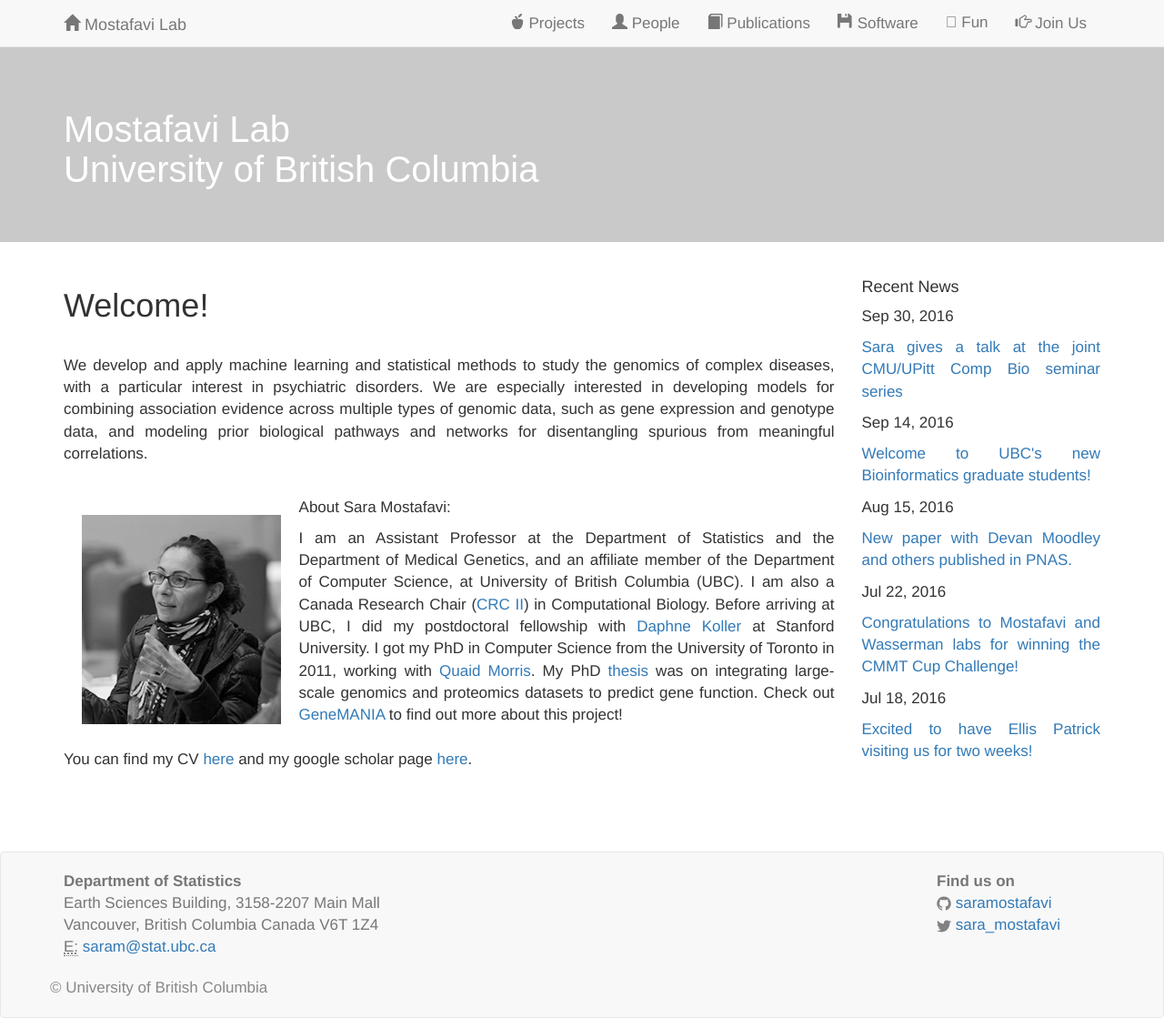
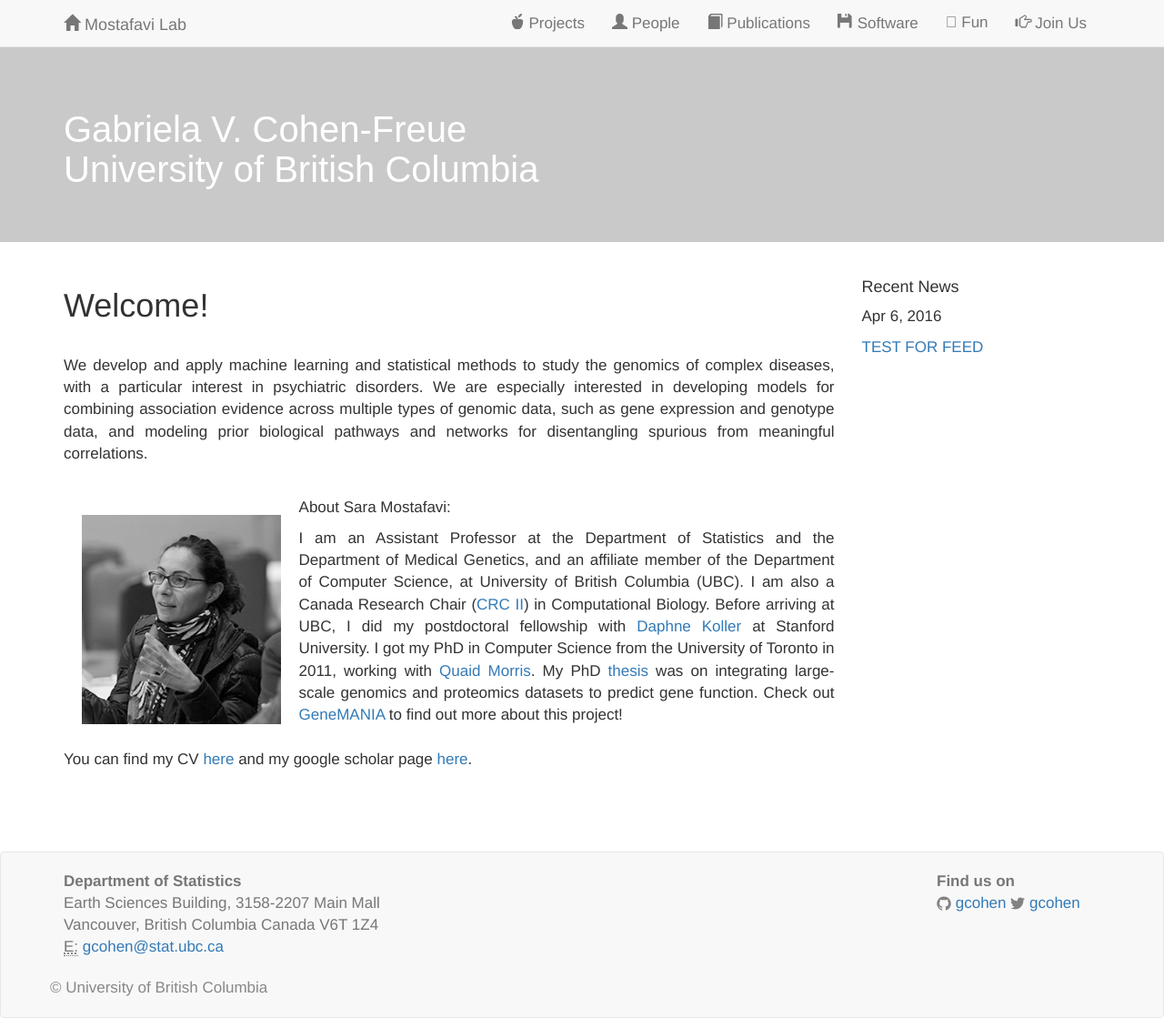
Before and after one commit to gcohenfr/gcohenfr.github.io, a Jekyll site: the page built from index.html, in a window 1280 px wide. Shown: the whole page at 91% size. Built offline with Jekyll 4.4.1, drawn with Linux system fonts in a browser that asks for light colours; nearby versions of some CDN libraries; a style sheet for code colours, icons or effects is not loaded.

Commit message:
made some initial changes

```diff
--- a/_config.yml
+++ b/_config.yml
@@ -7,15 +7,15 @@
 
 # Site settings
 title: Assistant Professor
-email: saram@stat.ubc.ca
+email: gcohen@stat.ubc.ca
 description: > # this means to ignore newlines until "baseurl:"
   Write an awesome description for your new site here. You can edit this
   line in _config.yml. It will appear in your document head meta (for
   Google search results) and in your feed.xml site description.
 # baseurl: "" # the subpath of your site, e.g. /blog
 # url: "http://cubranic.github.io" # the base hostname & protocol for your site
-twitter_username: sara_mostafavi
-github_username:  saramostafavi
+twitter_username: gcohen
+github_username:  gcohen
 
 # Build settings
 markdown: kramdown
--- a/_includes/footer.html
+++ b/_includes/footer.html
@@ -9,7 +9,7 @@
                         <strong>Department of Statistics</strong><br>
                         Earth Sciences Building, 3158-2207 Main Mall<br>
                         Vancouver, British Columbia Canada V6T 1Z4 <br>
-                        <abbr title="Email">E:</abbr> <a href="mailto:#">saram@stat.ubc.ca</a> <br>
+                        <abbr title="Email">E:</abbr> <a href="mailto:#">gcohen@stat.ubc.ca</a> <br>
                         <!--<abbr title="Phone">P:</abbr> (123) 456-7890-->
                     </address>
 
--- a/_layouts/home.html
+++ b/_layouts/home.html
@@ -4,7 +4,7 @@ layout: default
 <div class="jumbotron">
     <div class="container">
         <h1>
-            Mostafavi Lab <br/>
+            Gabriela V. Cohen-Freue <br/>
             University of British Columbia
         </h1>
      </div>
--- /dev/null
+++ b/_posts/2016-04-06-TEST.md
@@ -0,0 +1,16 @@
+---
+layout: post
+title:  TEST FOR FEED
+date:   2016-04-06
+excerpt: >
+  This is a test post. When you use LASSO to do
+  variable selection, and then apply regression on those projected variables
+  the p-values that summary(lm) provides you are meaningless. The regression
+  has no idea that you've used LASSO. One needs to be careful when combining
+  methods like this.
+---
+This is a test post. When you use LASSO to do
+variable selection, and then apply regression on those projected variables
+the p-values that summary(lm) provides you are meaningless. The regression
+has no idea that you've used LASSO. One needs to be careful when combining
+methods like this.
--- a/_posts/2016-07-18-welcome-Ellis.md
+++ /dev/null
@@ -1,10 +0,0 @@
----
-layout: post
-title:  Excited to have Ellis Patrick visiting us for two weeks!
-date:   2016-07-18
-excerpt: >
-   Ellis Patrick, a wonderful collaborator from the De Jager lab, is visiting us for two weeks. Welcome Ellis!
----
-
-
-  Ellis Patrick, a wonderful collaborator from the De Jager lab, is visiting us for two weeks. We are working together on several project, including a project on inferring differential regulation of the APOE gene as applied to Alzheimer’s disease and pathology. Welcome Ellis!
--- a/_posts/2016-07-22-CMMTCup.md
+++ /dev/null
@@ -1,12 +0,0 @@
----
-layout: post
-title:  Congratulations to Mostafavi and Wasserman labs for winning the CMMT Cup Challenge!
-date:   2016-07-22
-excerpt: >
-   Congratulations to Mostafavi and Wasserman labs for winning the CMMT Cup Challenge!
----
-
-
-  The Mostafavi and Wasserman labs teamed up to challenge the Hayden lab to a game of Archery Tag for the CMMT Cup. The competition was fierce, but after 1.5hours of battle, the Mostafavi/Wasserman team won the cup. Thanks to all members who played and cheered, the cup will reside in the Bioinformatics lab for now!
-
-<img src="/images/archery.JPG" width="1000">
--- a/_posts/2016-08-15-PNASpaper.md
+++ /dev/null
@@ -1,10 +0,0 @@
----
-layout: post
-title:  New paper with Devan Moodley and others published in PNAS.
-date:   2016-08-15
-excerpt: >
-   Our new paper on network pharmacology of Jak inhibitors is online at PNAS!
----
-
-
-  In a recent <a href="http://www.pnas.org/content/early/2016/08/10/1610253113.abstract?sid=66d0f899-951b-4f6c-8586-b7d690dfb8f8">paper</a>, we investigated the short and long term impact of Jak inhibitors on immune regulatory networks and phenotypes.
--- a/_posts/2016-09-14-welcome-bioinformatics-students.md
+++ /dev/null
@@ -1,14 +0,0 @@
----
-layout: post
-title:  Welcome to UBC's new Bioinformatics graduate students!
-date:   2016-09-14
-excerpt: >
-   Welcome reception for Bioinformatics graduate students
----
-
-
-  We had a welcome reception for the new incoming and existing Bioinformatics graduate students yesterday. Welcome to all the new graduate students, and wishing you best of luck with your research projects!
-
-<img src="/images/bio1.JPG" width="330">
-<img src="/images/bio2.JPG" width="330">
-<img src="/images/bio3.JPG" width="330" data-rotate="0">
--- a/_posts/2016-09-30-PittCMUtalk.md
+++ /dev/null
@@ -1,7 +0,0 @@
----
-layout: post
-title:  Sara gives a talk at the joint CMU/UPitt Comp Bio seminar series
-date:   2016-09-30
-excerpt: >
-   Sara gives a talk at the joint CMUT/UPitt Comp Bio seminar series
----
```
Also changed, not shown: _posts/2016-04-06-STAT540posters.md (deleted, +0 -9 lines), _posts/2016-04-28-UBC100.md (deleted, +0 -13 lines), _posts/2016-05-02-new-students.md (deleted, +0 -8 lines), _posts/2016-06-15-newpaper.md (deleted, +0 -10 lines), _posts/2016-07-11-welcome-Emma.md (deleted, +0 -9 lines), 3 other files.
